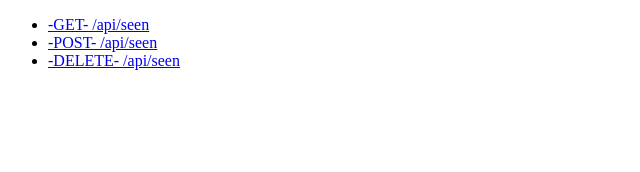
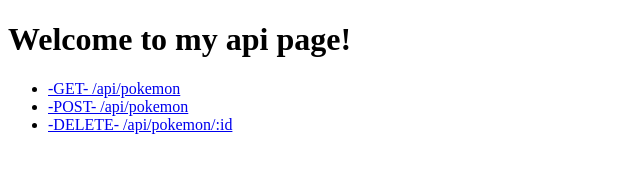
Before and after one commit to CedricBouche/web2-course-project-CedricBouche-TweedeZ, a website: page back/public/info.html in a window 1280 px wide. Shown: the whole page, without its empty margins (0-640 px from the left). Drawn offline with Linux system fonts and the light colour scheme.

Commit message:
add info.html

```diff
--- a/back/index.js
+++ b/back/index.js
@@ -82,6 +82,10 @@
   res.send('Somthing');
 });
 
+app.get('/', (req, res) => {
+  res.sendFile(path.join(__dirname + '/public/info.html'));
+});
+
 
 
 //Start the server
--- a/back/package.json
+++ b/back/package.json
@@ -19,9 +19,10 @@
     "http-server": "^0.12.3",
     "install": "^0.13.0",
     "mongodb": "^3.6.2",
-    "mongoose": "^5.13.3",
+    "mongoose": "^5.13.7",
     "nodemon": "^2.0.12",
-    "npm": "^6.14.8"
+    "npm": "^6.14.8",
+    "path": "^0.12.7"
   },
   "nodemonConfig": {
     "restartable": "rs",
--- a/back/public/info.html
+++ b/back/public/info.html
@@ -4,22 +4,21 @@
   <meta charset="UTF-8">
   <meta http-equiv="X-UA-Compatible" content="IE=edge">
   <meta name="viewport" content="width=device-width, initial-scale=1.0">
-  <script src="index.js"></script>
   <title>Document</title>
 </head>
 <body>
+  <h1>Welcome to my api page!</h1>
     <ul>
         <li>
-        <a href="https://web2-course-project-api-tv.herokuapp.com/api/seen">-GET- /api/seen</a>
+            <a href="#">-GET- /api/pokemon</a>
         </li>
         <li>
-        <a href=#>-POST- /api/seen</a>
+            <a href=#>-POST- /api/pokemon</a>
         </li>
         <li>
-        <a href=#>-DELETE- /api/seen</a>
+            <a href=#>-DELETE- /api/pokemon/:id</a>
         </li>
     </ul>
 
-
 </body>
 </html>
```
Also changed, not shown: 2 other files. Lines whose indentation alone changed are shown as unchanged.
